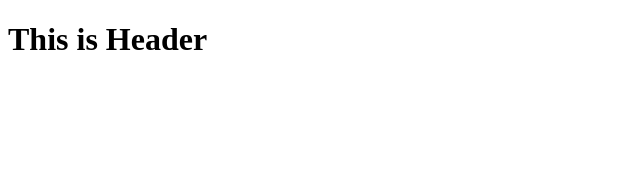
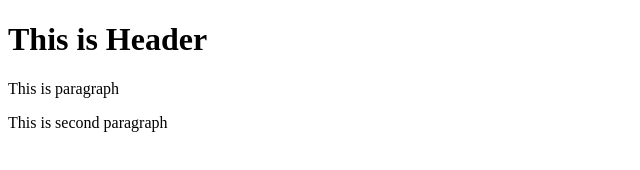
Before and after one commit to sugadde16/git-test, a plain HTML site: page index.html in a window 1280 px wide. Shown: the whole page, without its empty margins (0-640 px from the left). Drawn offline with Linux system fonts and the light colour scheme.

Commit message:
third commit

```diff
--- a/index.html
+++ b/index.html
@@ -4,5 +4,7 @@
     </head>
     <body>
         <h1>This is Header</h1>
+        <p>This is paragraph</p>
+        <p>This is second paragraph</p>
     </body>
 </html>
```
